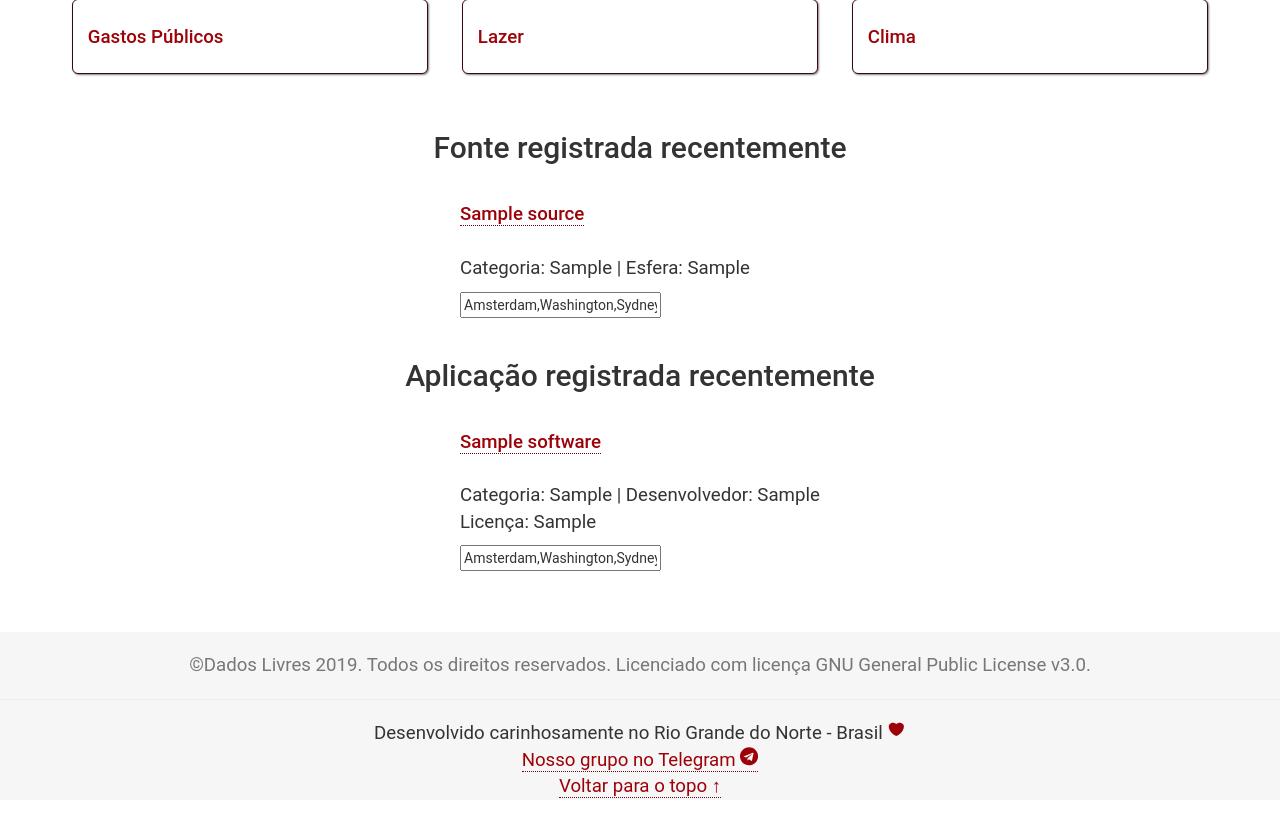
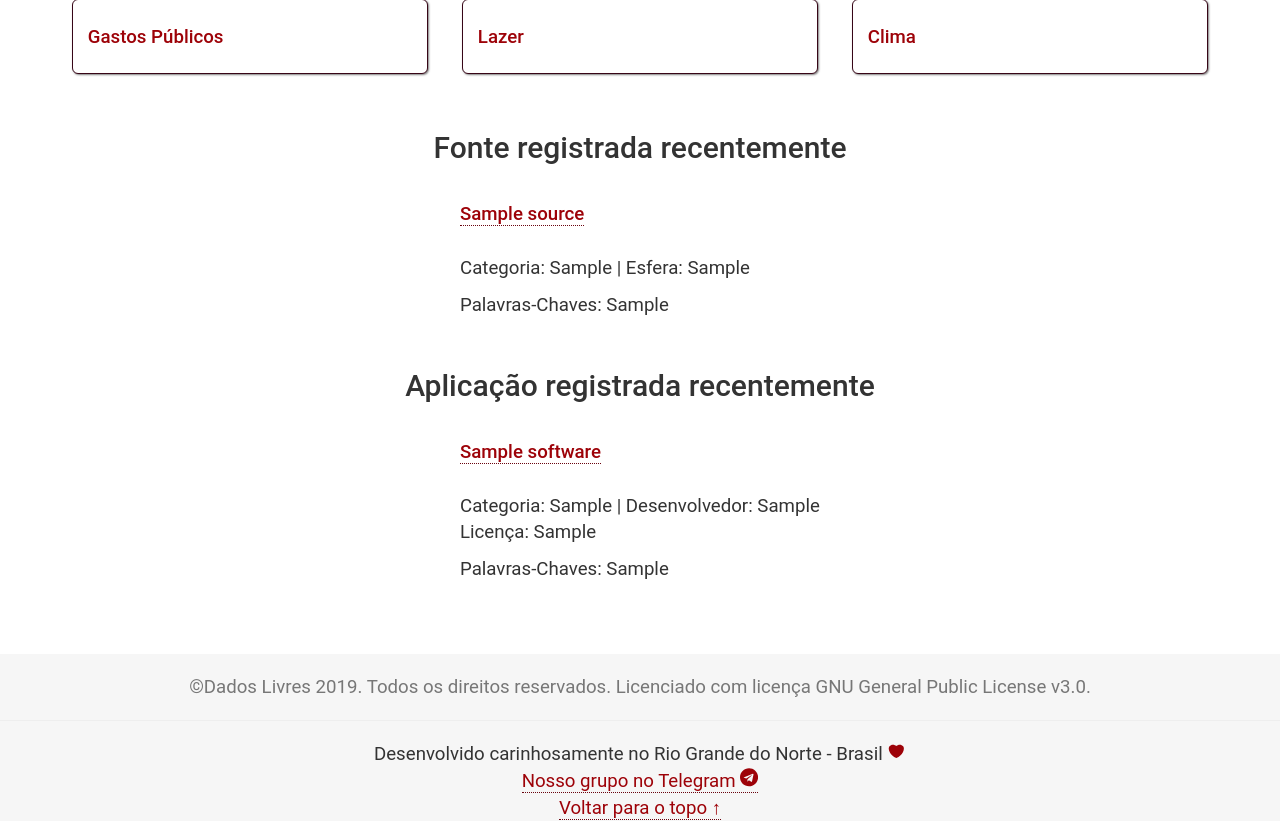
Before and after one commit to pbaesse/dados-livres, a Flask app: page / in a window 1280 px wide. Shown: the part 874-1705 px from the top of the page. Before the commit the page ends 1672 px from the top, so only its background shows below. Run offline with Flask 2, Linux system fonts and the light colour scheme; tables that the repository leaves empty hold one stand-in row (values such as "Sample post"); some libraries are stand-ins or nearby versions.

Commit message:
add campo tag

```diff
--- a/app/templates/_software.html
+++ b/app/templates/_software.html
@@ -5,7 +5,7 @@
         id="color-red">{{ software.title }}</a></h4><br>
         <p>{{_('Categoria')}}: {{ software.category }} | {{_('Desenvolvedor')}}:
         {{ software.owner }} <br>{{_('Licença')}}: {{ software.license }} </p>
-        <input type="text" value="Amsterdam,Washington,Sydney,Beijing,Cairo" data-role="tagsinput">
+        <p>{{_('Palavras-Chaves')}}: {{ software.tag }}</p>
     </td>
   </tr>
 </table>
--- a/app/templates/_source.html
+++ b/app/templates/_source.html
@@ -4,7 +4,7 @@
       <h4><a href="{{ url_for('main.source_profile', title=source.title) }}"
         id="color-red">{{ source.title }}</a></h4><br>
       <p>{{_('Categoria')}}: {{ source.category }} | {{_('Esfera')}}: {{ source.sphere }}</p>
-      <input type="text" value="Amsterdam,Washington,Sydney,Beijing,Cairo" data-role="tagsinput">
+      <p>{{_('Palavras-Chaves')}}: {{ source.tag }}</p>
     </td>
   </tr>
 </table>
```
